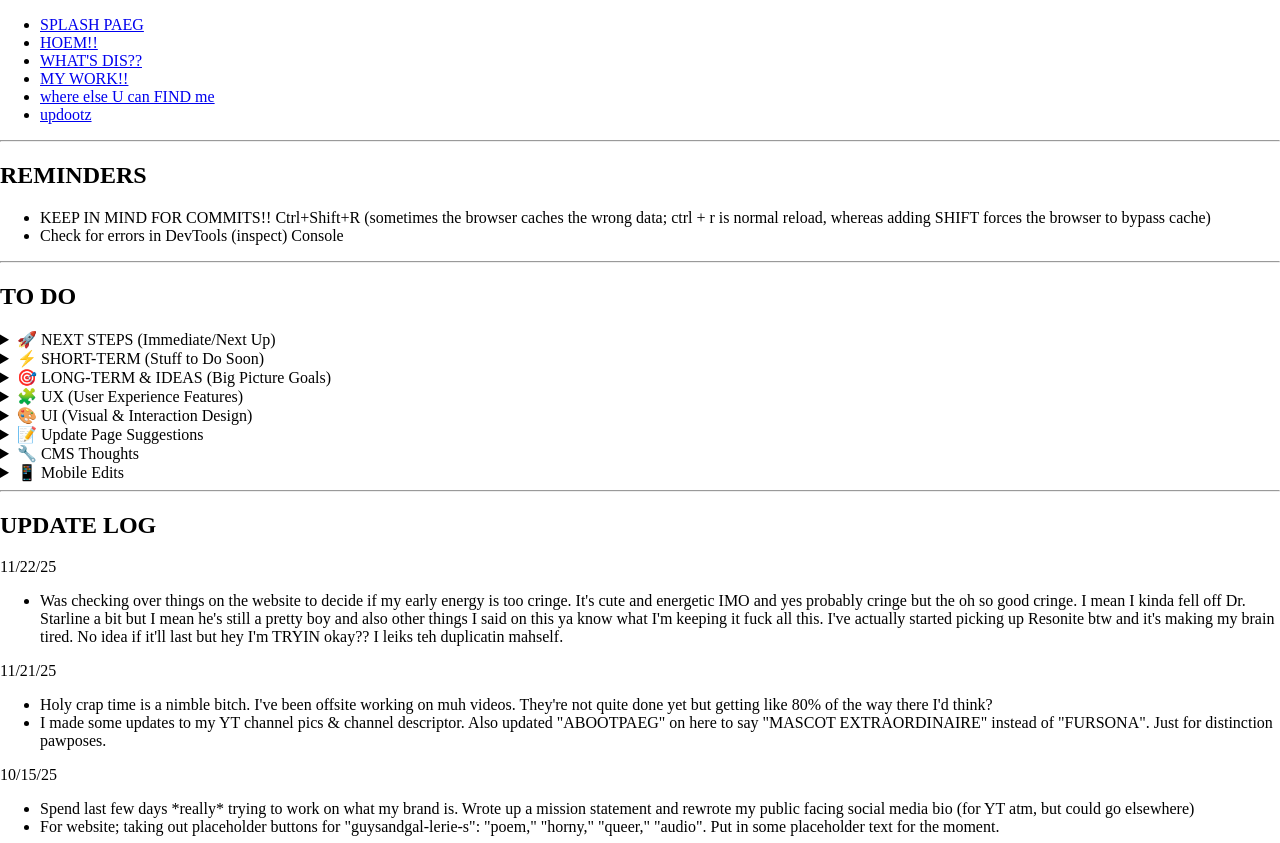
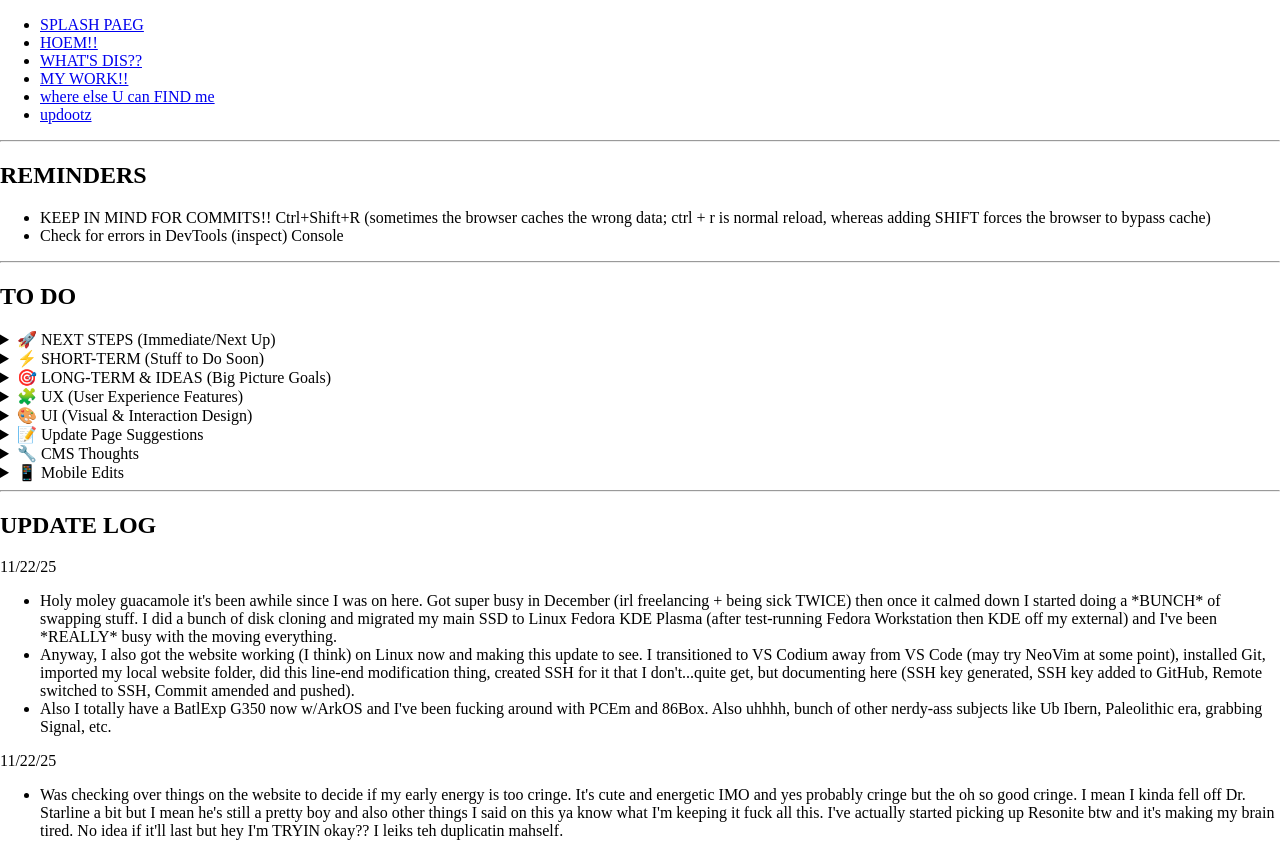
Before and after one commit to xXMrKittyCaptainFartzXx/The-Le-Beta, a plain HTML site: page epicupdatelog.html in a window 1280 px wide. Shown: the top 843 px of the page. Drawn offline with Linux system fonts and the light colour scheme.

Commit message:
Testing site update after Linux move

```diff
--- a/epicupdatelog.html
+++ b/epicupdatelog.html
@@ -176,6 +176,12 @@
     <hr />
   <section id="updatelog">
     <h1>UPDATE LOG</h1>
+      <time datetime="2026-01-07">11/22/25</time>
+        <ul>
+            <li>Holy moley guacamole it's been awhile since I was on here. Got super busy in December (irl freelancing + being sick TWICE) then once it calmed down I started doing a *BUNCH* of swapping stuff. I did a bunch of disk cloning and migrated my main SSD to Linux Fedora KDE Plasma (after test-running Fedora Workstation then KDE off my external) and I've been *REALLY* busy with the moving everything.</li>
+            <li>Anyway, I also got the website working (I think) on Linux now and making this update to see. I transitioned to VS Codium away from VS Code (may try NeoVim at some point), installed Git, imported my local website folder, did this line-end modification thing, created SSH for it that I don't...quite get, but documenting here (SSH key generated, SSH key added to GitHub, Remote switched to SSH, Commit amended and pushed).</li>
+            <li>Also I totally have a BatlExp G350 now w/ArkOS and I've been fucking around with PCEm and 86Box. Also uhhhh, bunch of other nerdy-ass subjects like Ub Ibern, Paleolithic era, grabbing Signal, etc.</li>
+        </ul>
       <time datetime="2025-11-22">11/22/25</time>
         <ul>
             <li>Was checking over things on the website to decide if my early energy is too cringe. It's cute and energetic IMO and yes probably cringe but the oh so good cringe. I mean I kinda fell off Dr. Starline a bit but I mean he's still a pretty boy and also other things I said on this ya know what I'm keeping it fuck all this. I've actually started picking up Resonite btw and it's making my brain tired. No idea if it'll last but hey I'm TRYIN okay?? I leiks teh duplicatin mahself.</li>
```
